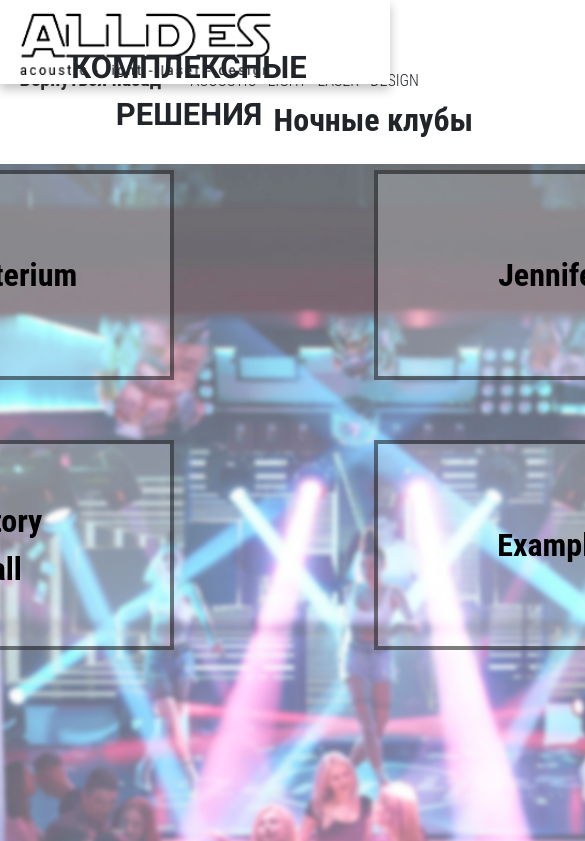
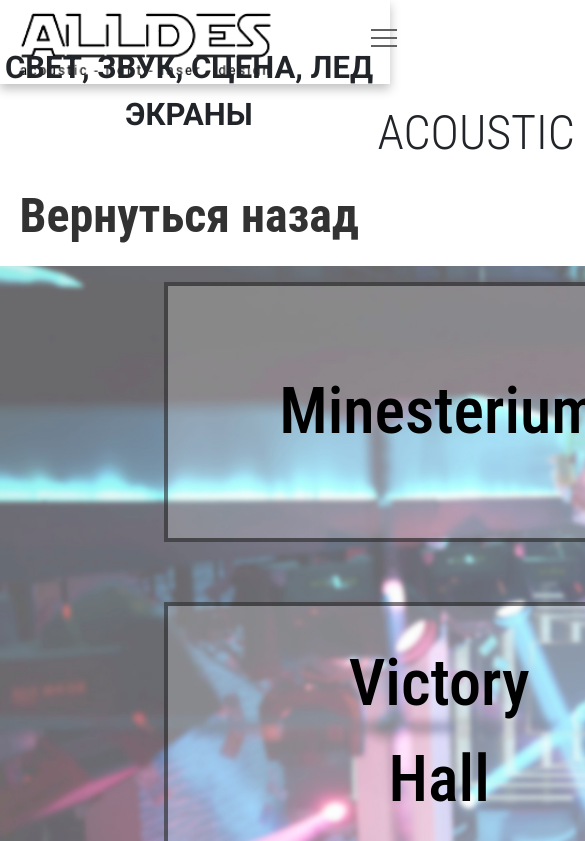
Before and after one commit to maxtkach/ALLDES-test, a plain HTML site: page night-clubs.html in a window 390 px wide. Shown: the top 841 px of the page, 585 px wide, since content can reach past the window. Drawn offline with nearby package versions, Linux system fonts and the light colour scheme; a web font is replaced by a local one.

Commit message:
Add files via upload

```diff
--- a/media-test.css
+++ b/media-test.css
@@ -72,6 +72,18 @@
   }
   .txts-f {
     margin-left: 69px;
+  }
+  .section-first {
+    width: 80%;
+  }
+  .section-second {
+    width: 119%;
+  }
+  .second-name {
+    margin-left: 18%;
+  }
+  .main-name {
+    margin-left: 190px;
   }
 }
 
@@ -289,6 +301,20 @@
   .stage {
     margin-left: -28%;
   }
+  .section-second {
+    width: 157%;
+  }
+  .second-name {
+    font-size: 21px;
+  }
+  .main-name {
+    font-size: 3rem;
+  }
+  .names {
+    margin-left: 30%;
+    width: 100%;
+    margin-top: -41px;
+  }
 }
 
 @media (max-width: 710px) {
@@ -475,6 +501,37 @@
     cursor: pointer;
     z-index: 1000;
   }
+  .section-second {
+    width: 374%;
+  }
+  .section-first {
+    margin-top: 39%;
+  }
+  .second-name {
+    margin-left: 48%;
+    font-size: 3rem;
+    width: 2000px;
+  }
+  .names {
+    margin-top: -99px;
+  }
+  .back-link {
+    font-size: 3rem;
+    margin-top: 14px;
+  }
+  .name {
+    font-weight: 500;
+    font-size: 4rem;
+  }
+  .main-name {
+    margin-left: 502px;
+    width: 1000px;
+    font-size: 4rem;
+  }
+  .one-card {
+    width: 550px !important;
+    height: 260px;
+  }
   #menu__toggle:checked ~ .menu__box {
     visibility: visible;
     left: 77%;
@@ -632,7 +689,20 @@
   }
 
   .section-second {
-    width: 219%;
+    width: 367%;
+    margin-top: 18px;
+  }
+  .names {
+    margin-top: -3px;
+  }
+  .second-name {
+    margin-left: 23%;
+  }
+  .all-cards {
+    margin-left: 9%;
+  }
+  .main-name {
+    margin-left: 285px;
   }
   .one-card {
     margin-right: 70px;
--- a/night-clubs.html
+++ b/night-clubs.html
@@ -21,18 +21,30 @@
     <!-- Brand/logo -->
     <a class="logo" data-wow-delay="4s" href="#"><img class="l-img" src="imgs/logo2.png"></a>
     <div class="direct dr1">
-          КОМПЛЕКСНЫЕ РЕШЕНИЯ
+      СВЕТ, ЗВУК, СЦЕНА, ЛЕД ЭКРАНЫ
+    </div>
+
+    <div class="hamburger-menu">
+      <input id="menu__toggle" type="checkbox" />
+      <label class="menu__btn" for="menu__toggle">
+        <span></span>
+      </label>
+
+      <ul class="menu__box">
+        <li><a class="menu__item" href="cafe-a-bars.html">Кафе, Бары, Рестораны</a></li>
+        <li><a class="menu__item" href="#">Ночные Клубы</a></li>
+        <li><a class="menu__item" href="#">Театры и Филармонии</a></li>
+        <li><a class="menu__item" href="#">Концертные Залы</a></li>
+      </ul>
     </div>
 
 
 
 
-  <div class="navs-a" style="
-    margin-left: -308px !important;
-">
+    <div class="navs-a">
       <div class="row">
         <li class="nav-item">
-        <a class="nav-link " href="#" id="navbarMenuLink" aria-haspopup="true" aria-expanded="false">
+          <a class="nav-link " href="cafe-a-bars.html" id="navbarMenuLink" aria-haspopup="true" aria-expanded="false">
             Кафе Бары Рестораны
           </a>
         </li>
@@ -42,29 +54,30 @@
           </a>
         </li>
         <li class="nav-item">
-        <a class="nav-link " href="#" id="navbarMenuLink"aria-haspopup="true" aria-expanded="false">
+          <a class="nav-link " href="theatres.html" id="navbarMenuLink" aria-haspopup="true" aria-expanded="false">
             Театры и Филармонии
           </a>
         </li>
         <li class="nav-item">
-        <a class="nav-link" href="#" id="navbarMenuLink"  aria-haspopup="true" aria-expanded="false">
+          <a class="nav-link" href="concert-area.html" id="navbarMenuLink" aria-haspopup="true" aria-expanded="false">
             Концертные залы
           </a>
         </li>
         <li class="nav-item dropdown">
-        <a class="nav-link dropdown-toggle" href="#" id="navbarDropdownMenuLink" data-toggle="dropdown" aria-haspopup="true" aria-expanded="false">
+          <a class="nav-link dropdown-toggle" href="#" id="navbarDropdownMenuLink" data-toggle="dropdown"
+            aria-haspopup="true" aria-expanded="false">
             Меню
           </a>
           <div class="dropdown-menu" aria-labelledby="navbarDropdownMenuLink">
             <a class="dropdown-item" href="#l2">Этапы Содрудничества</a>
-          <a class="dropdown-item" href="#l3">Команда</a>
-          <a class="dropdown-item" href="#l4">Оставить Заявку</a>
-          <a class="dropdown-item" href="#l4">Контакты</a>
+            <a class="dropdown-item" href="#l4">Команда</a>
+            <a class="dropdown-item" href="#l3">Оставить Заявку</a>
           </div>
         </li>
 
         <li class="nav-item dropdown">
-        <a class="nav-link dropdown-toggle l-link" href="#" id="navbarDropdownMenuLink" data-toggle="dropdown" aria-haspopup="true" aria-expanded="false">
+          <a class="nav-link dropdown-toggle l-link" href="#" id="navbarDropdownMenuLink" data-toggle="dropdown"
+            aria-haspopup="true" aria-expanded="false">
             ру
           </a>
           <div class="dropdown-menu d2" aria-labelledby="navbarDropdownMenuLink">
```
Also changed, not shown: index.html (+4 -5 lines). Lines whose indentation alone changed are shown as unchanged.
